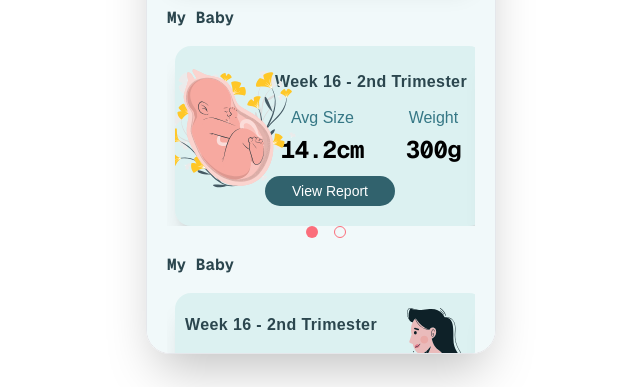
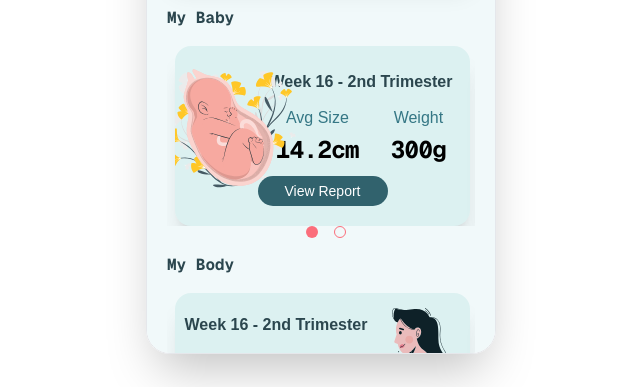
Before and after one commit to OluwaJudah/blissfulBirth, a Next.js app: page /home in a window 1280 px wide. Shown: the part 396-783 px from the top of the page, without its empty margins (319-959 px from the left). Built offline with nearby package versions, Linux system fonts and the light colour scheme.

Commit message:
refactor: updated styling for the home page

```diff
--- a/components/(protected)/home/BabyPendingReport.tsx
+++ b/components/(protected)/home/BabyPendingReport.tsx
@@ -4,11 +4,11 @@ import Link from "next/link";
 const BabyPendingReport = () => {
   return (
     <div className="embla__slide__1 h-[210] md:w-[80] w-[90]">
-      <div className="relative embla__slide__number shadow-xl flex flex-col w-[320px] md:w-[310px] h-[180px] bg-turquoise-100 rounded-2xl pr-4 py-6 overflow-y-hidden">
+      <div className="relative embla__slide__number shadow-xl flex flex-col w-[320px] md:w-[295px] h-[180px] bg-turquoise-100 rounded-2xl pr-4 py-6 overflow-y-hidden">
         <div className="relative">
           <div className="flex flex-col h-full w-4/6 gap-1 float-right">
             <div className="text-center">
-              <h2 className="mb-0 mx-auto font-sans font-bold text-turquoise-900 tracking-wide">
+              <h2 className="mb-0 mx-auto font-sans font-bold text-turquoise-900">
                 Week 16 - 2nd Trimester
               </h2>
             </div>
--- a/components/(protected)/home/BabyReport.tsx
+++ b/components/(protected)/home/BabyReport.tsx
@@ -4,11 +4,11 @@ import Link from "next/link";
 const BabyReport = () => {
   return (
     <div className="embla__slide__1 h-[210] md:w-[80] w-[90]">
-      <div className="relative embla__slide__number shadow-xl gap-4 flex flex-col w-[320px] md:w-[310px] h-[180px] bg-turquoise-100 rounded-2xl pr-4 py-6 overflow-y-hidden">
+      <div className="relative embla__slide__number shadow-xl gap-4 flex flex-col w-[320px] md:w-[295px] h-[180px] bg-turquoise-100 rounded-2xl pr-4 py-6 overflow-y-hidden">
         <div className="relative">
           <div className="flex flex-col h-full w-4/6 gap-3 float-right">
             <div className="text-center">
-              <h2 className="mb-0 mx-auto font-sans font-bold text-turquoise-900 tracking-wide">
+              <h2 className="mb-0 mx-auto font-sans font-bold text-turquoise-900">
                 Week 16 - 2nd Trimester
               </h2>
             </div>
--- a/components/(protected)/home/MyBody.tsx
+++ b/components/(protected)/home/MyBody.tsx
@@ -6,7 +6,7 @@ import MyPendingReport from "./MyPendingReport";
 const MyBody = () => {
   return (
     <div className="flex flex-col gap-y-4">
-      <p className="font-mono font-bold text-turquoise-900">My Baby</p>
+      <p className="font-mono font-bold text-turquoise-900">My Body</p>
       <div className="">
         <EmblaCarouselWrapper>
           <MyReport />
--- a/components/(protected)/home/MyPendingReport.tsx
+++ b/components/(protected)/home/MyPendingReport.tsx
@@ -4,10 +4,10 @@ import Link from "next/link";
 const MyPendingReport = () => {
   return (
     <div className="embla__slide__1 h-[210] md:w-[80] w-[90]">
-      <div className="relative embla__slide__number shadow-xl gap-4 flex flex-col w-[320px] md:w-[310px] h-[180px] bg-turquoise-100 rounded-2xl px-4 md:px-2 py-5 overflow-y-hidden">
+      <div className="relative embla__slide__number shadow-xl gap-4 flex flex-col w-[320px] md:w-[295px] h-[180px] bg-turquoise-100 rounded-2xl px-4 md:px-2 py-5 overflow-y-hidden">
         <div className="flex flex-col h-full w-4/6 gap-1">
           <div className="text-center">
-            <h2 className="mb-0 font-sans font-bold text-turquoise-900 tracking-wide">
+            <h2 className="mb-0 font-sans font-bold text-turquoise-900">
               Week 16 - 2nd Trimester
             </h2>
           </div>
--- a/components/(protected)/home/MyReport.tsx
+++ b/components/(protected)/home/MyReport.tsx
@@ -4,10 +4,10 @@ import Link from "next/link";
 const MyReport = () => {
   return (
     <div className="embla__slide__1 h-[210] md:w-[80] w-[90]">
-      <div className="relative embla__slide__number shadow-xl gap-4 flex flex-col w-[320px] md:w-[310px] h-[180px] bg-turquoise-100 rounded-2xl px-4 md:px-2 py-5 overflow-y-hidden">
+      <div className="relative embla__slide__number shadow-xl gap-4 flex flex-col w-[320px] md:w-[295px] h-[180px] bg-turquoise-100 rounded-2xl px-4 md:px-2 py-5 overflow-y-hidden">
         <div className="flex flex-col h-full w-4/6 gap-3">
           <div className="text-center">
-            <h2 className="mb-0 font-sans font-bold text-turquoise-900 tracking-wide">
+            <h2 className="mb-0 font-sans font-bold text-turquoise-900">
               Week 16 - 2nd Trimester
             </h2>
           </div>
```
